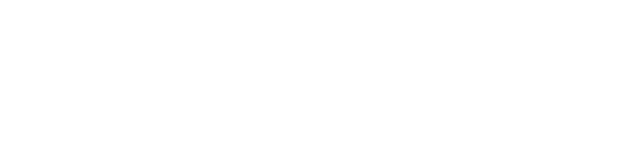
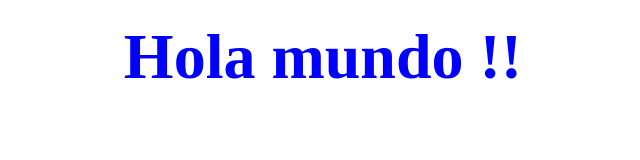
Before and after one commit to jangel18/gitParejas, a plain HTML site: page index.html in a window 1280 px wide. Shown: the whole page, without its empty margins (317-957 px from the left). Drawn offline with Linux system fonts and the light colour scheme.

Commit message:
modificacion del css

```diff
--- a/index.html
+++ b/index.html
@@ -4,8 +4,9 @@
     <meta charset="UTF-8">
     <meta name="viewport" content="width=device-width, initial-scale=1.0">
     <title>Document</title>
+    <link rel="stylesheet" href="styles.css">
 </head>
 <body>
-
+    <h1 class="titulo">Hola mundo !!</h1>
 </body>
 </html>
--- a/styles.css
+++ b/styles.css
@@ -0,0 +1,10 @@
+body {
+    margin: 0;
+    text-align: center;
+}
+
+.titulo {
+    color: blue;
+    font-size: 4rem;
+    margin-top: 20px;
+}
```
